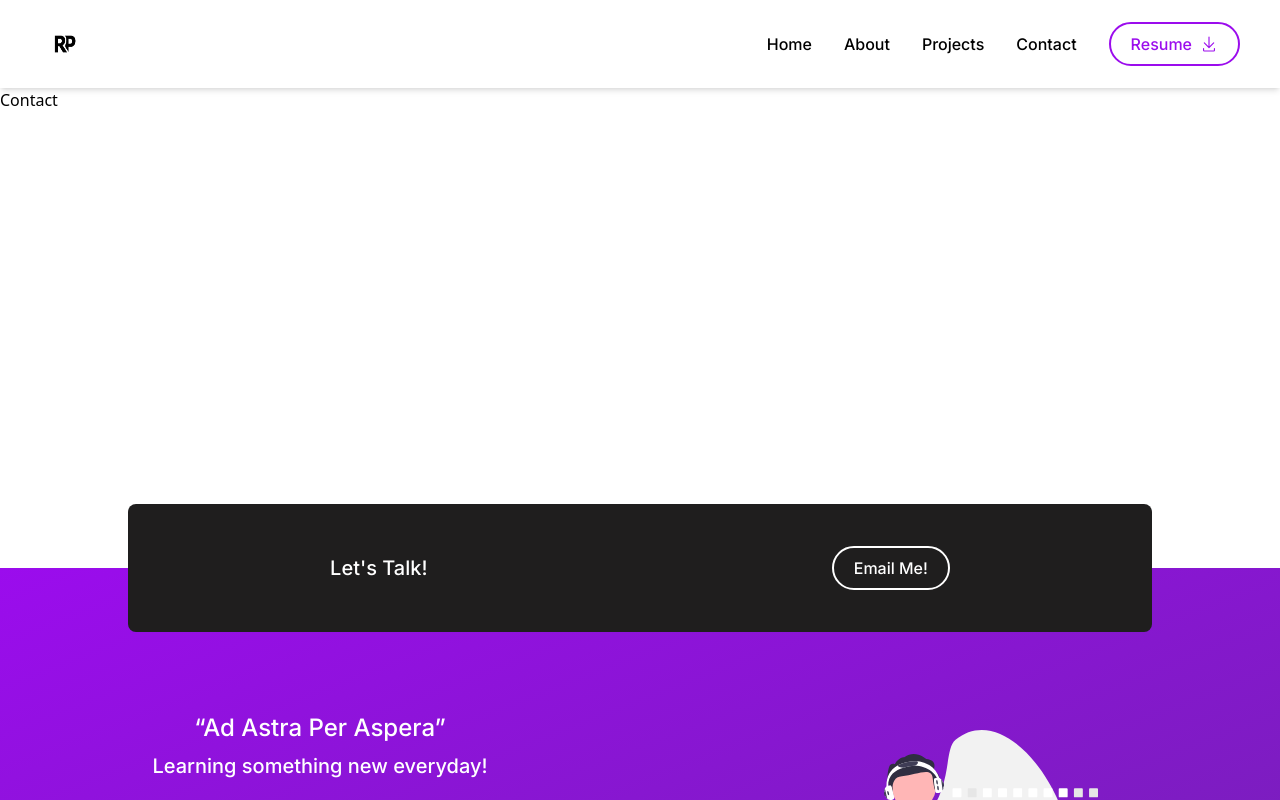
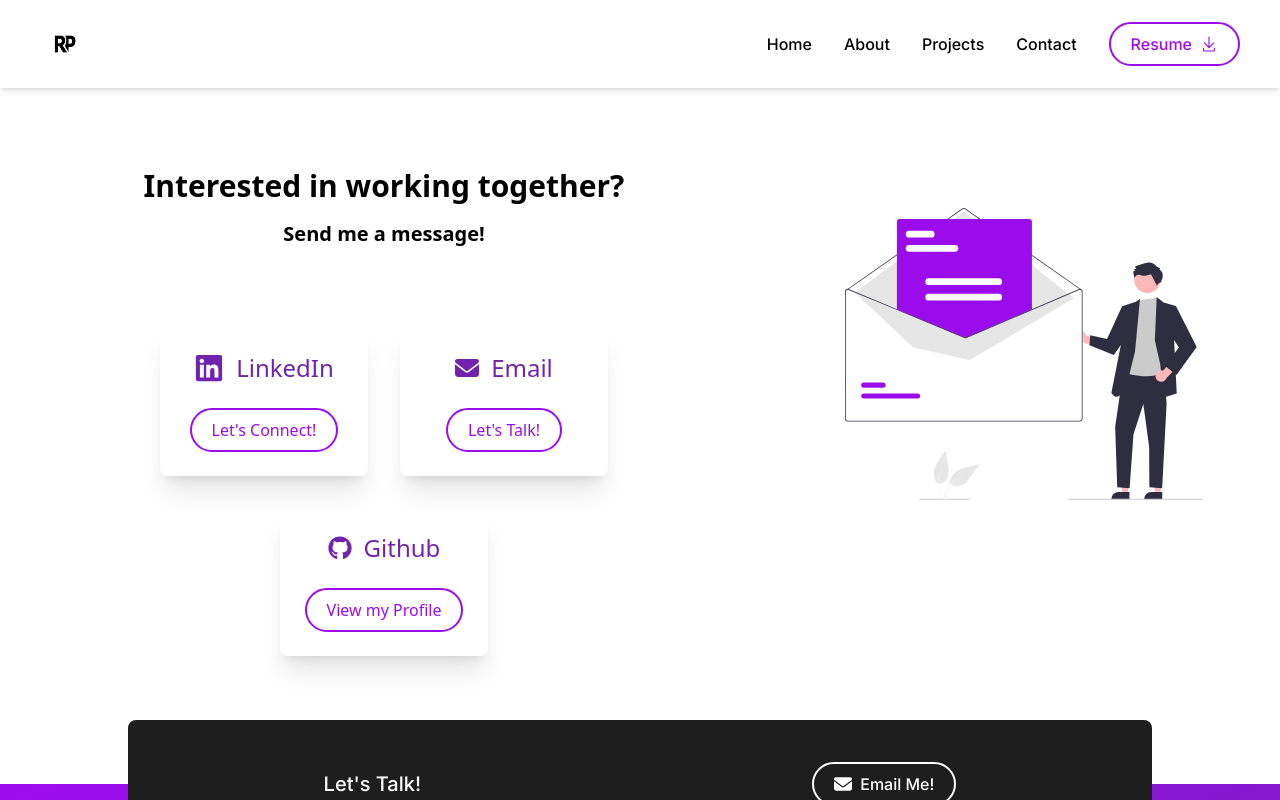
Before and after one commit to roshith-prakash/roshithprakash, a React (Create React App) app: page /contact in a window 1280 px wide. Shown: the top 800 px of the page. Built offline with nearby package versions, Linux system fonts and the light colour scheme.

Commit message:
Contact Page done. 27-03-2024. Roshith.

```diff
--- a/package.json
+++ b/package.json
@@ -7,6 +7,7 @@
     "@testing-library/react": "^13.4.0",
     "@testing-library/user-event": "^13.5.0",
     "aos": "^2.3.4",
+    "axios": "^1.6.8",
     "react": "^18.2.0",
     "react-dom": "^18.2.0",
     "react-icons": "^5.0.1",
--- a/src/components/Footer.jsx
+++ b/src/components/Footer.jsx
@@ -10,8 +10,9 @@ const Footer = () => {
           <p className="text-xl font-medium">Let's Talk!</p>
           <a
             href="mailto:roshithprakash07@gmail.com"
-            className="px-5 py-2 font-medium text-white hover:bg-white hover:text-black transition-all cursor-pointer rounded-full border-2 border-white"
+            className="px-5 flex items-center gap-x-2 py-2 font-medium text-white hover:bg-white hover:text-black transition-all cursor-pointer rounded-full border-2 border-white"
           >
+            <FaEnvelope className="text-lg" />
             Email Me!
           </a>
         </div>
--- a/src/pages/About.jsx
+++ b/src/pages/About.jsx
@@ -1,7 +1,11 @@
-import React from "react";
+import React, { useEffect } from "react";
 import { Footer, Navbar } from "../components";
 
 const About = () => {
+  useEffect(() => {
+    document.title = "About | Roshith Prakash";
+  }, []);
+
   return (
     <>
       <Navbar />
--- a/src/pages/Contact.jsx
+++ b/src/pages/Contact.jsx
@@ -1,11 +1,88 @@
-import React from "react";
-import { Footer, Navbar } from "../components";
+import React, { useState, useEffect } from "react";
+import { Footer, Navbar, OutlineButton } from "../components";
+import { FaGithub, FaLinkedin, FaEnvelope } from "react-icons/fa6";
+import contact from "../assets/contact.svg";
 
 const Contact = () => {
+  const [name, setName] = useState();
+  const [email, setEmail] = useState();
+  const [message, setMessage] = useState();
+  const [error, setError] = useState({
+    name: 0,
+    email: 0,
+    message: 0,
+  });
+
+  useEffect(() => {
+    document.title = "Contact | Roshith Prakash";
+  }, []);
+
   return (
     <>
       <Navbar />
-      <div className="min-h-[30rem]">Contact</div>
+      <div className=" pt-20 pb-32 flex">
+        <div className="w-full lg:w-[60%]">
+          <p className="text-center text-3xl font-semibold px-5">
+            Interested in working together?
+          </p>
+          <p className="text-center mt-4 text-xl font-semibold px-5">
+            Send me a message!
+          </p>
+
+          <div className="px-10 max-w-[90%] flex flex-wrap justify-center gap-8 mt-20 mx-auto">
+            <div className="shadow-xl p-6 rounded-lg w-full md:w-52">
+              <p className="text-hovercta text-2xl flex gap-x-3 justify-center items-center">
+                <FaLinkedin className="text-3xl" />
+                LinkedIn
+              </p>
+              <br />
+              <div className="flex justify-center">
+                <OutlineButton
+                  onClick={() => {
+                    window.open("https://www.linkedin.com/in/roshith-prakash/");
+                  }}
+                  text="Let's Connect!"
+                />
+              </div>
+            </div>
+
+            <div className="shadow-xl  p-6 rounded-lg w-full md:w-52">
+              <p className="text-hovercta text-2xl flex gap-x-3 justify-center items-center">
+                <FaEnvelope />
+                Email
+              </p>
+              <br />
+              <div className="flex justify-center">
+                <OutlineButton
+                  onClick={() => {
+                    window.open("mailto:roshithprakash07@gmail.com");
+                  }}
+                  text="Let's Talk!"
+                />
+              </div>
+            </div>
+
+            <div className="shadow-xl p-6 rounded-lg w-full md:w-52">
+              <p className="text-hovercta text-2xl flex gap-x-3 justify-center items-center">
+                <FaGithub />
+                Github
+              </p>
+              <br />
+              <div className="flex justify-center">
+                <OutlineButton
+                  onClick={() => {
+                    window.open("https://github.com/roshith-prakash");
+                  }}
+                  text="View my Profile"
+                />
+              </div>
+            </div>
+          </div>
+        </div>
+        <div className="hidden lg:w-[40%] lg:flex justify-center items-start pt-10">
+          <img src={contact} className="w-[70%] pointer-events-none" />
+        </div>
+      </div>
       <Footer />
     </>
   );
--- a/src/pages/Landing.jsx
+++ b/src/pages/Landing.jsx
@@ -27,7 +27,7 @@ const Landing = () => {
         </div>
         {/* ---------------------------------------------------- */}
         {/* Hero Section*/}
-        <div data-aos="fade-up" className="lg:flex lg:pt-20 pb-32">
+        <div data-aos="fade-up" className="lg:flex min-h-[80vh] lg:pt-20 pb-32">
           <div className="w-full lg:flex-1 px-5">
             <p className="text-5xl pt-20 lg:pt-40 font-semibold font-dmSans text-heading text-center">
               Hey, I am{" "}
@@ -67,7 +67,7 @@ const Landing = () => {
 
         {/* ---------------------------------------------------- */}
 
-        <div className="bg-white pt-36 pb-16">
+        <div data-aos="fade-up" className="bg-white pt-36 pb-16">
           <p className="text-center font-medium text-2xl">
             Interested in working with me?
           </p>
--- a/src/pages/Projects.jsx
+++ b/src/pages/Projects.jsx
@@ -1,7 +1,10 @@
-import React from "react";
+import React, { useEffect } from "react";
 import { Footer, Navbar } from "../components";
 
 const Projects = () => {
+  useEffect(() => {
+    document.title = "Projects | Roshith Prakash";
+  }, []);
   return (
     <>
       <Navbar />
--- a/tailwind.config.js
+++ b/tailwind.config.js
@@ -8,7 +8,8 @@ module.exports = {
       "black": "#000000",
       "white": "#ffffff",
       "heading": "#1e1e1f",
-      "grey": "#f5f5f5"
+      "grey": "#f5f5f5",
+      "error": "#f23f3f"
     },
     fontFamily: {
       'inter': ['Inter', 'system-ui'],
```
Also changed, not shown: src/assets/contact.svg (added), 1 other file (tests, documents, lock files or other folders).
